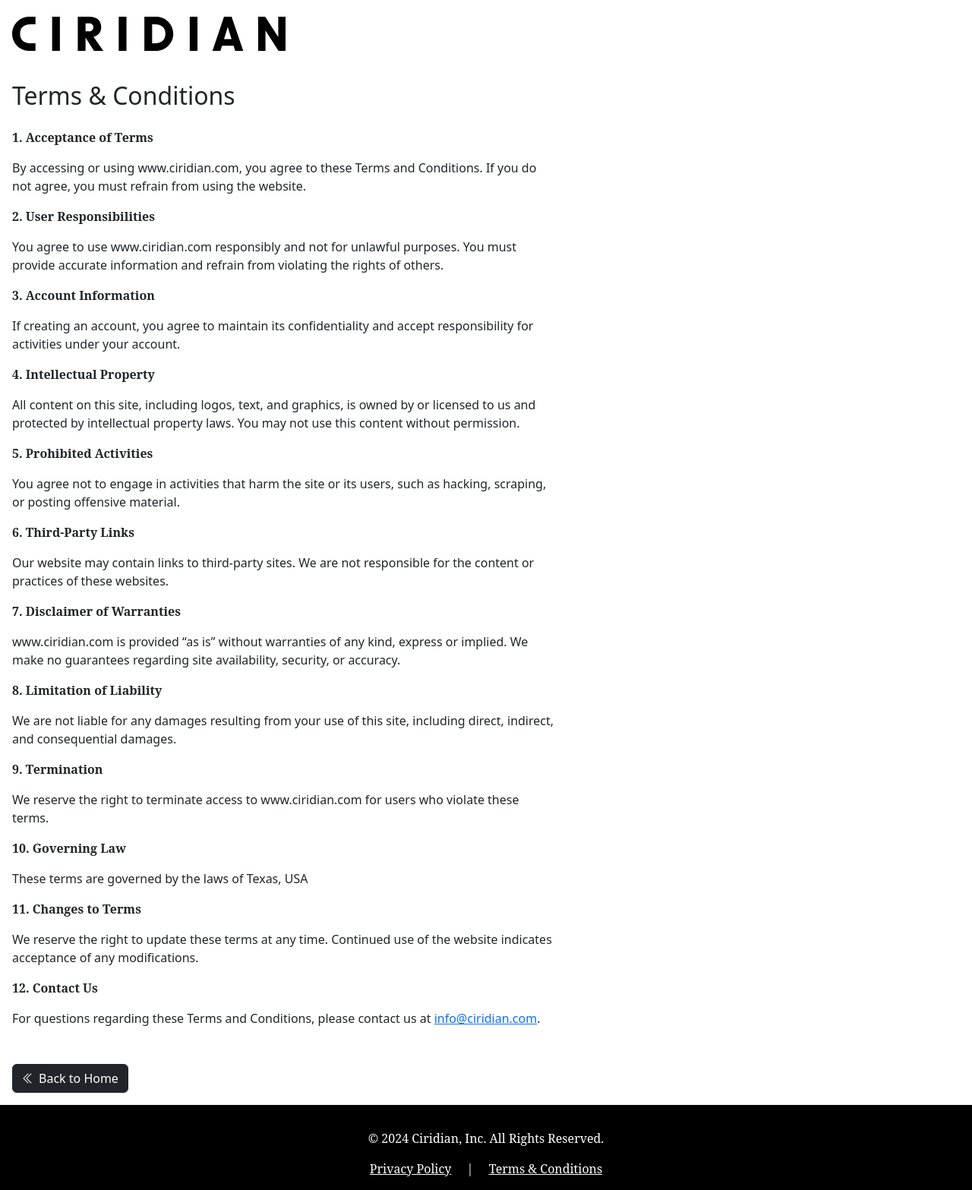
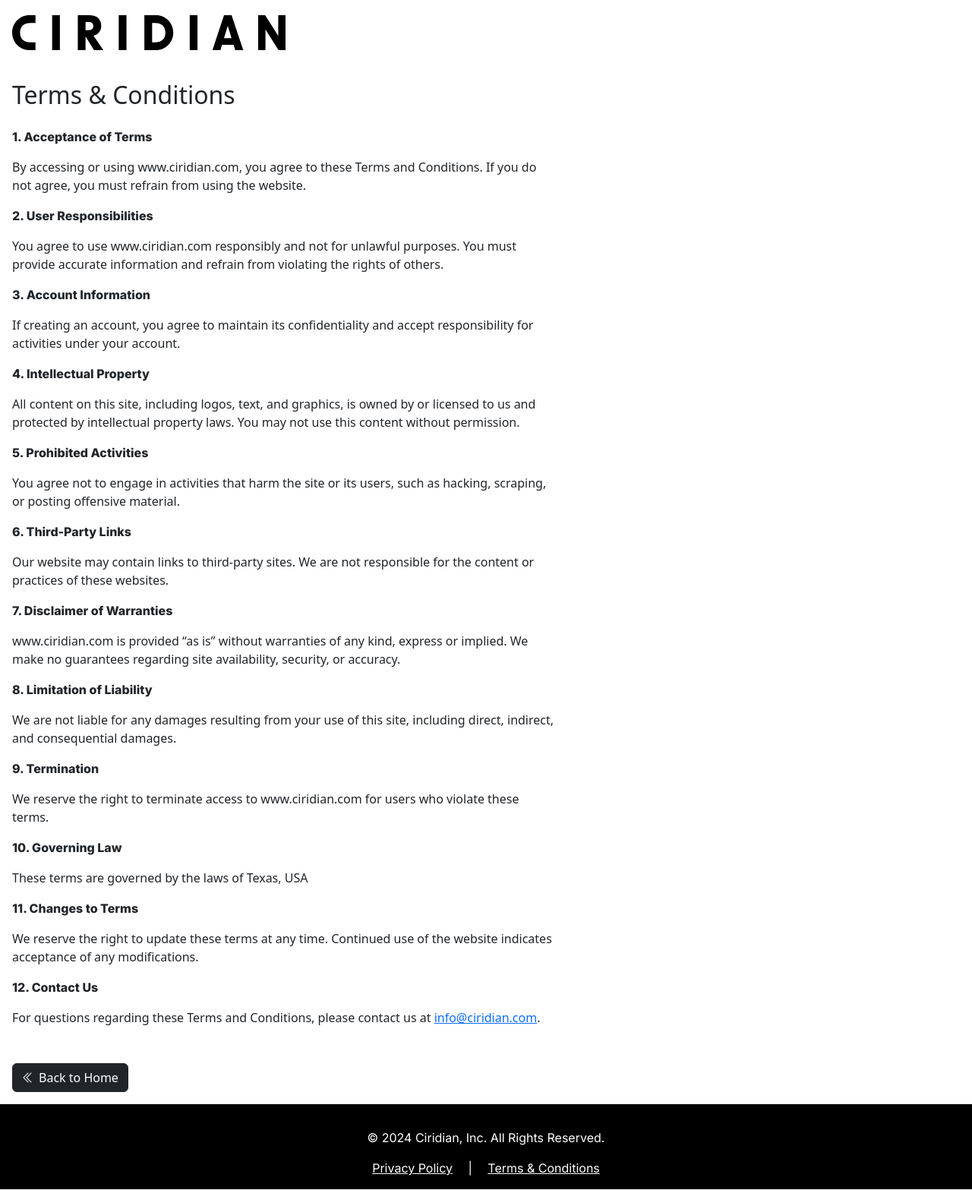
Before and after one commit to fouronemedia/ciridian.github.io, a Next.js app: page /terms-and-conditions in a window 1280 px wide. Shown: the whole page at 76% size. Built offline with nearby package versions, Linux system fonts and the light colour scheme.

Commit message:
Adding Inter Font

```diff
--- a/app/global.scss
+++ b/app/global.scss
@@ -2,15 +2,17 @@
 $main-blue: #55595d;
 $main-red: #844225;
 
-$font-family: "serif";
+$font-family: "Inter", sans-serif;
 
 .font-weight-bold {
   font-family: $font-family;
+  font-optical-sizing: auto;
   font-weight: 800;
 }
 
 footer {
   font-family: $font-family;
+  font-optical-sizing: auto;
   font-weight: 400;
   font-style: normal;
 }
@@ -58,6 +60,7 @@
 
 h1 {
   font-family: $font-family;
+  font-optical-sizing: auto;
   font-weight: 800;
   font-style: normal;
   letter-spacing: 2px;
@@ -69,6 +72,7 @@
   color: #fff;
   background-color: $main-green;
   font-family: $font-family;
+  font-optical-sizing: auto;
   font-weight: 400;
   font-style: normal;
 
--- a/app/layout.js
+++ b/app/layout.js
@@ -11,6 +11,11 @@
 export default function RootLayout({ children }) {
   return (
     <html lang="en">
+      <head>
+        <link rel="preconnect" href="https://fonts.googleapis.com"></link>
+        <link rel="preconnect" href="https://fonts.gstatic.com" crossOrigin="true"></link>
+        <link href="https://fonts.googleapis.com/css2?family=Inter:ital,opsz,wght@0,14..32,100..900;1,14..32,100..900&display=swap" rel="stylesheet"></link>
+      </head>
       <body>
         {children}
         <footer className="bg-black text-center p-3">
```
